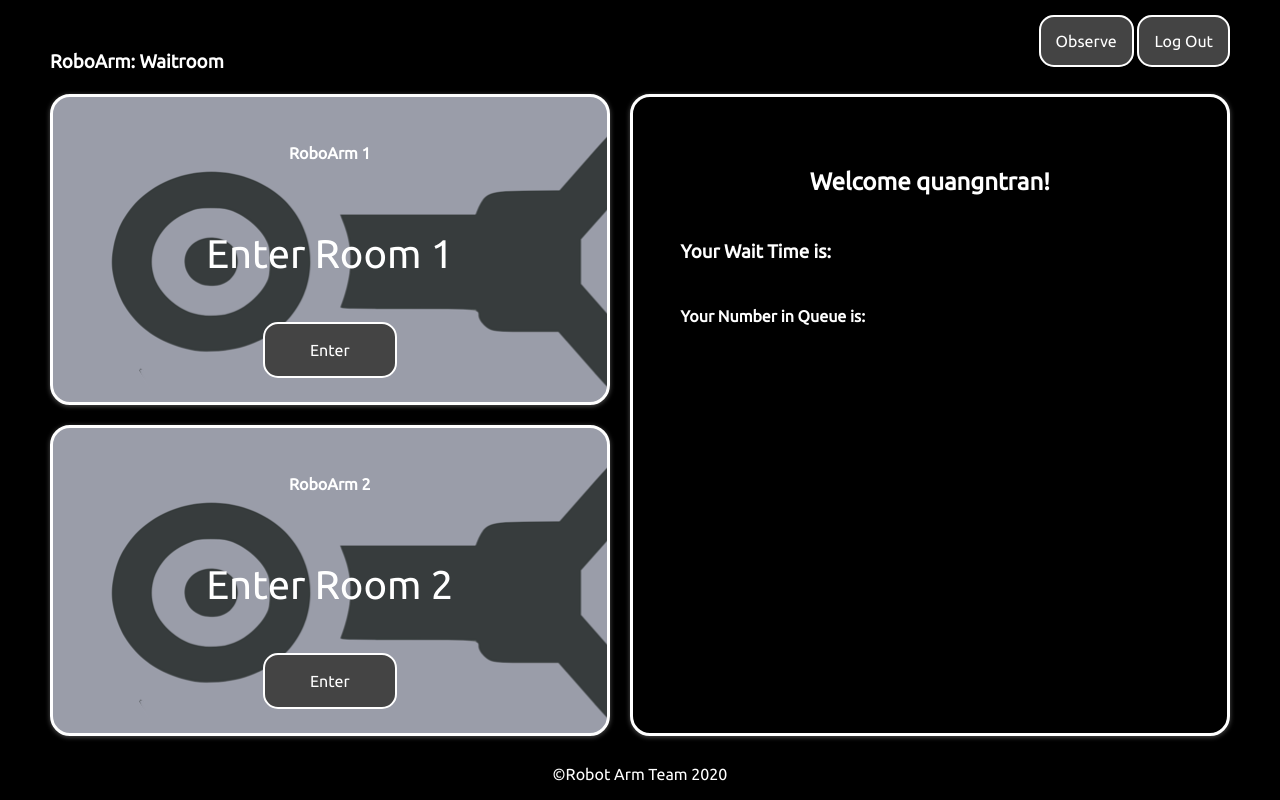
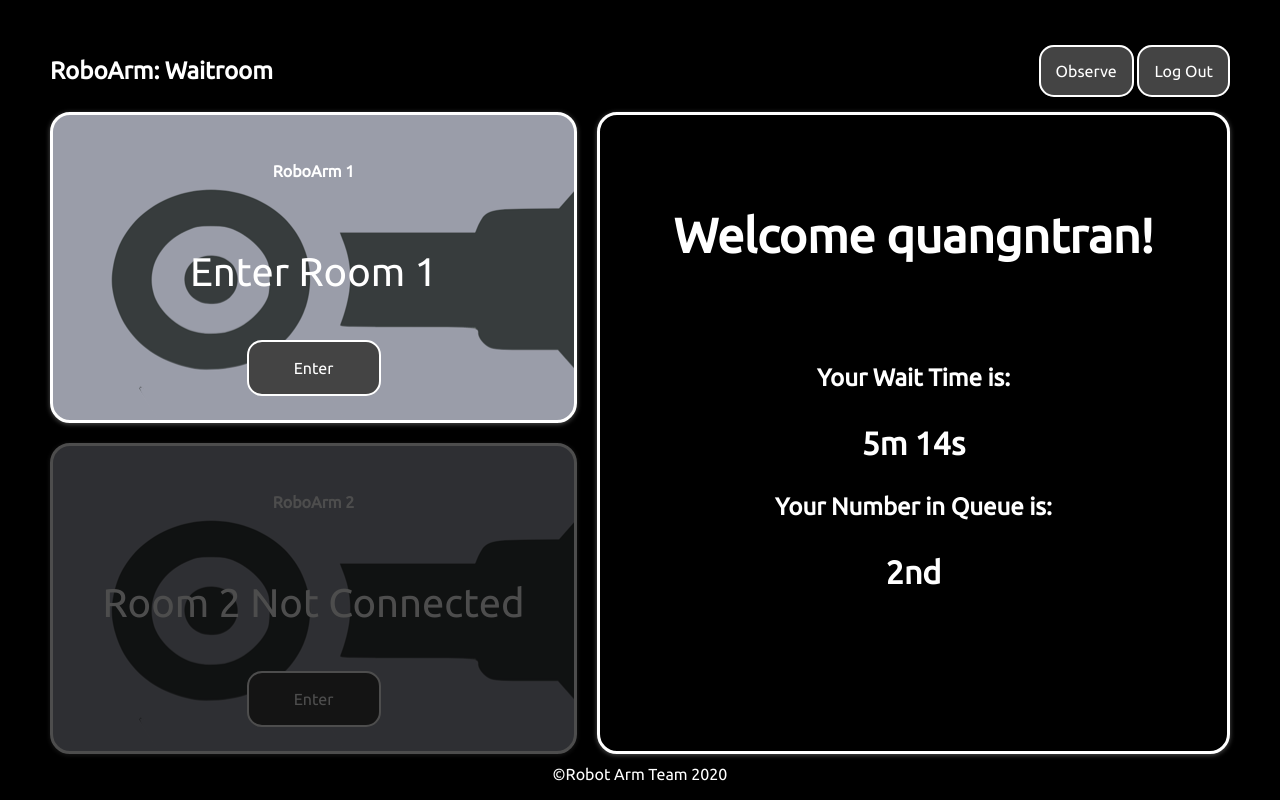
Before and after one commit to minerva-schools/cs162-robot-arm, a Flask app: page /waitroom in a window 1280 px wide. Run offline with Flask 2, Linux system fonts and the light colour scheme; a user stored in the database is signed in.

Commit message:
added placeholder counter for now and added available robots

```diff
--- a/web/static/css/style_waitroom.css
+++ b/web/static/css/style_waitroom.css
@@ -24,6 +24,17 @@ body {
     line-height: 1.4;
   }
 
+  .btn_disabled {
+    color: inherit;
+    border: 2px solid white;
+    min-width: 100px;
+    border-radius: 15px;
+    padding: 15px;
+    background-color: #444;
+    text-decoration: none;
+    text-align: center;
+    pointer-events: none;
+}
 
 
 .btn {
@@ -65,13 +76,19 @@ img {
 
 .leftside{
   grid-area: leftside;
+  margin: 0;
+  padding-top: 0em;
 }
 
+.leftside h3{
+  font-size: 1.5em;
+}
 
 .rightside{
   grid-area: rightside;
   float: right;
   text-align: right;
+  padding-top: 30px;
 }
   /* Top Container */
   .top-container {
@@ -111,6 +128,21 @@ img {
     margin-bottom: 0;
     color: var(--dark);
     text-align: center;
+    font-size: 3rem;
+  }
+
+  .showcase h3 {
+    margin-bottom: 0;
+    color: var(--dark);
+    text-align: center;
+    font-size: 1.5rem;
+  }
+
+  .showcase h2 {
+    margin-bottom: 0;
+    color: var(--dark);
+    text-align: center;
+    font-size: 2rem;
   }
 
   .logo{
@@ -151,6 +183,7 @@ img {
 
   .top-box-b {
     grid-area: top-box-b;
+    opacity: 30%;
   }
 
 
--- a/web/templates/waitroom.html
+++ b/web/templates/waitroom.html
@@ -10,12 +10,9 @@
 
     <!-- <link rel="stylesheet" href="styles.css"> -->
     <link rel="stylesheet" href="{{ url_for('static', filename='css/style_waitroom.css') }}">
-
-
     <link href="https://fonts.gstatic.com" rel="preconnect" crossorigin>
     <link href="https://fonts.googleapis.com/css?family=Ubuntu&display=swap" rel="stylesheet">
     <script src="https://ajax.googleapis.com/ajax/libs/jquery/3.4.1/jquery.min.js"></script>
-    <script src="https://cdnjs.cloudflare.com/ajax/libs/jquery-validate/1.19.1/jquery.validate.min.js"></script>
     <!-- <script src="jquery.js"></script> -->
 </head>
 
@@ -41,8 +38,12 @@
           <header class="showcase">
             <h1>Welcome {{current_user.username}}!</h1>
             <br>
+            <br>
+            <br>
             <h3>Your Wait Time is:</h3>
-            <h4>Your Number in Queue is:</h4>
+            <h2 id="demo"> </h2>
+            <h3>Your Number in Queue is:</h3>
+            <h2>2nd</h2>
           </header>
           <div class="top-box top-box-a">
             <h4>RoboArm 1</h4>
@@ -51,11 +52,13 @@
           </div>
           <div class="top-box top-box-b">
             <h4>RoboArm 2</h4>
-            <p class="room">Enter Room 2</p>
-            <a href="" class="btn">Enter</a>
+            <p class="room">Room 2 Not Connected</p>
+            <a href="" class="btn_disabled" disabled>Enter</a>
           </div>
         </section>
         <div class="footer">&copy;Robot Arm Team 2020</div>
+        <script src="{{ url_for('static', filename='js/jquery.js') }}"></script>
+
 
 
 
```
Also changed, not shown: web/primary.db, web/static/js/jquery.js.
